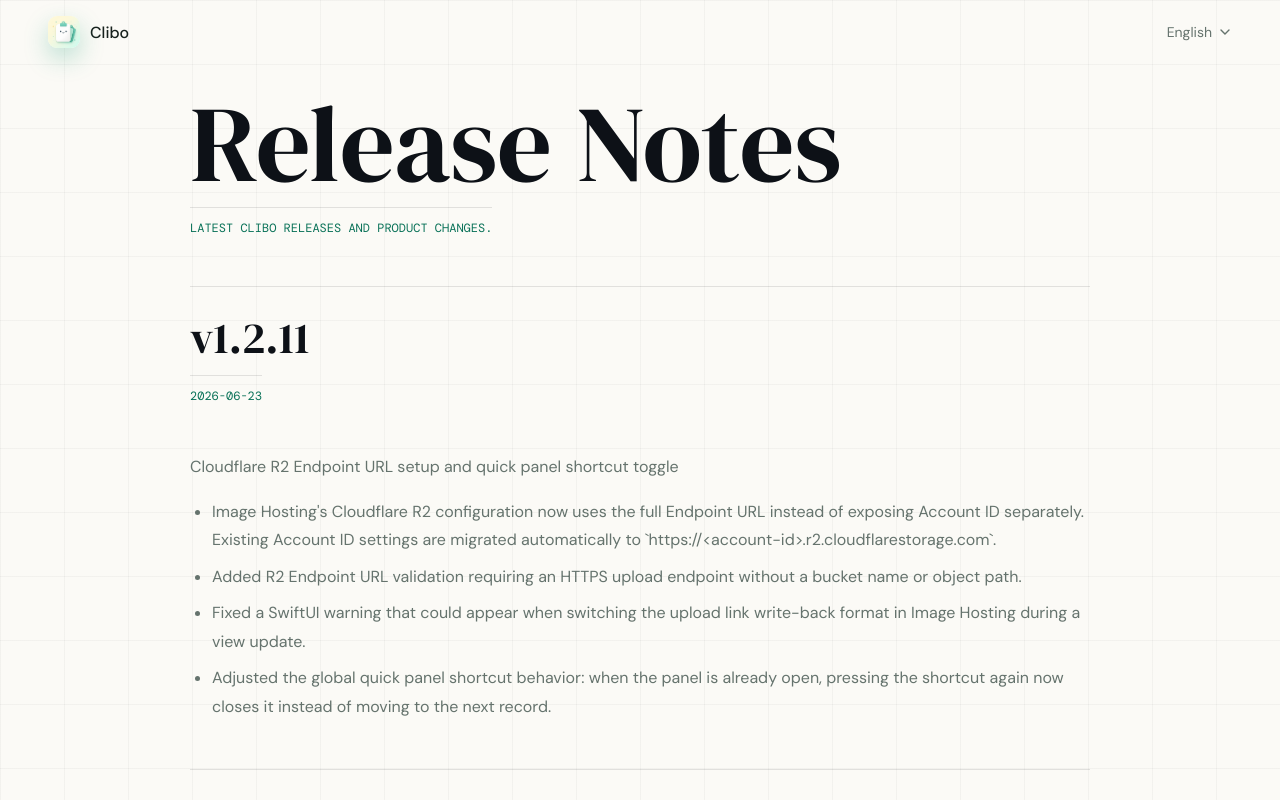
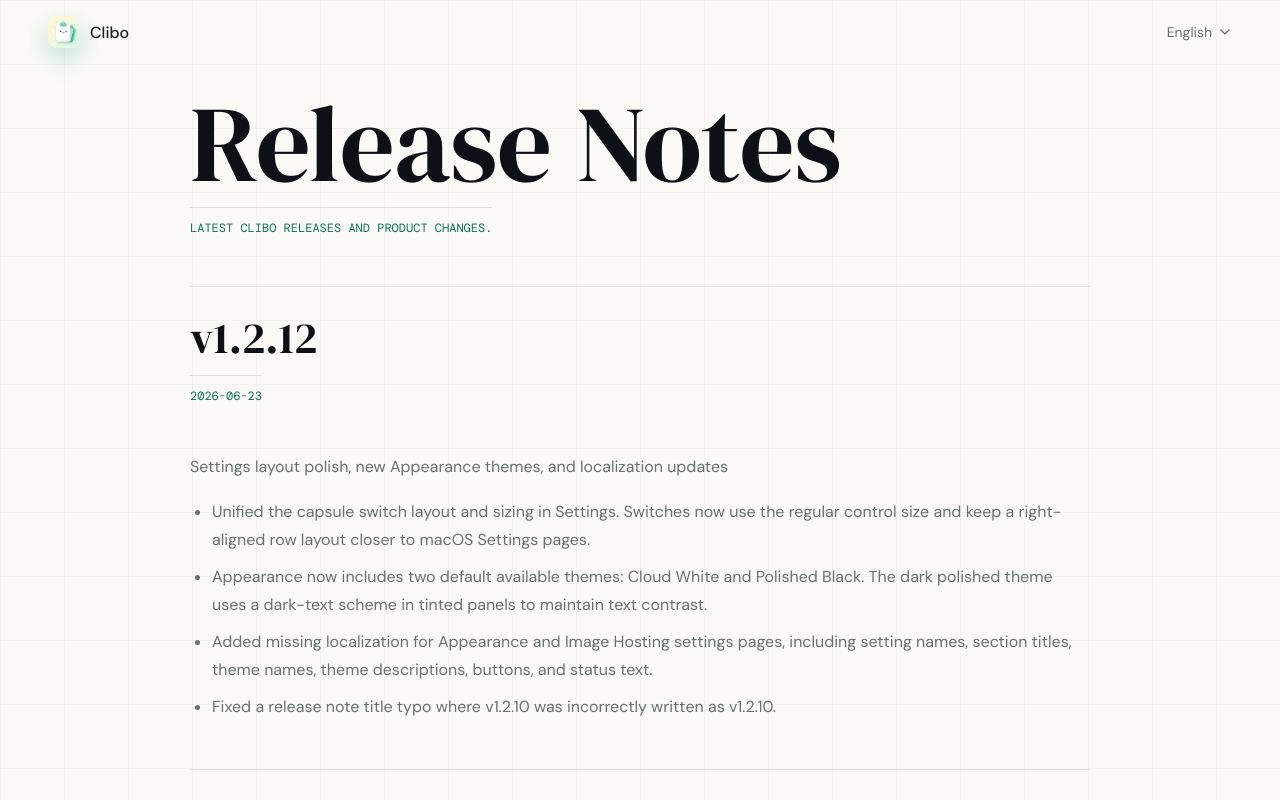
Before and after one commit to 08820048/Clibo_Site, a React (Vite) app: page /releases in a window 1280 px wide. Shown: the top 800 px of the page. Built offline with nearby package versions, Linux system fonts and the light colour scheme.

Commit message:
Add v1.2.12 release notes

```diff
--- a/src/pages/Releases.jsx
+++ b/src/pages/Releases.jsx
@@ -42,6 +42,32 @@ function renderMarkdownLinks(text) {
 }
 
 const RELEASES = [
+  {
+    version: "1.2.12",
+    date: "2026-06-23",
+    title: {
+      en: "Settings layout polish, new Appearance themes, and localization updates",
+      zh: "设置界面布局优化、新增 Appearance 主题与本地化补齐",
+    },
+    notes: [
+      {
+        en: "Unified the capsule switch layout and sizing in Settings. Switches now use the regular control size and keep a right-aligned row layout closer to macOS Settings pages.",
+        zh: "统一设置界面中的胶囊开关布局和尺寸，使开关使用 regular 控件尺寸并保持更接近 macOS 设置页的右侧对齐行布局。",
+      },
+      {
+        en: "Appearance now includes two default available themes: Cloud White and Polished Black. The dark polished theme uses a dark-text scheme in tinted panels to maintain text contrast.",
+        zh: "Appearance 新增默认可用的白色系主题 Cloud White 和亮黑主题 Polished Black；亮黑主题会在浸染面板中使用深色文字方案，确保文本对比度。",
+      },
+      {
+        en: "Added missing localization for Appearance and Image Hosting settings pages, including setting names, section titles, theme names, theme descriptions, buttons, and status text.",
+        zh: "补齐 Appearance 和 Image Hosting 设置页的多语言本地化，包含设置项名称、分区标题、主题名称、主题说明、按钮和状态文本。",
+      },
+      {
+        en: "Fixed a release note title typo where v1.2.10 was incorrectly written as v1.2.10.",
+        zh: "修正 v1.2.10 变更记录标题误写为 v1.2.10 的问题。",
+      },
+    ],
+  },
   {
     version: "1.2.11",
     date: "2026-06-23",
--- a/src/seo/metadata.js
+++ b/src/seo/metadata.js
@@ -61,7 +61,7 @@ export const SEO_ROUTES = {
   "/releases": {
     title: "Release Notes - Clibo",
     description:
-      "See the latest Clibo 1.2.11 release notes, product changes, feature updates, fixes, and localization improvements.",
+      "See the latest Clibo 1.2.12 release notes, product changes, feature updates, fixes, and localization improvements.",
     path: "/releases",
     type: "article",
     image: DEFAULT_IMAGE,
```
Also changed, not shown: scripts/generate-seo-pages.mjs (+8 -0 lines).
